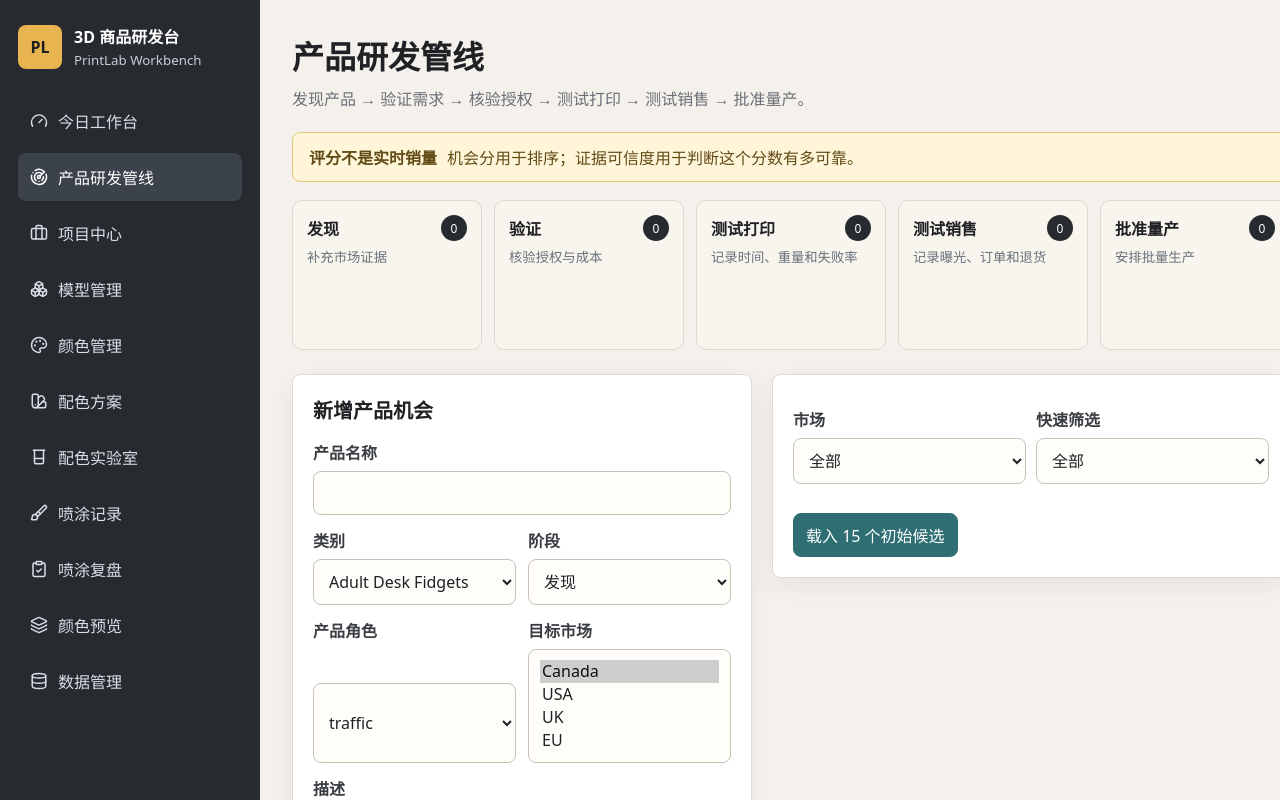
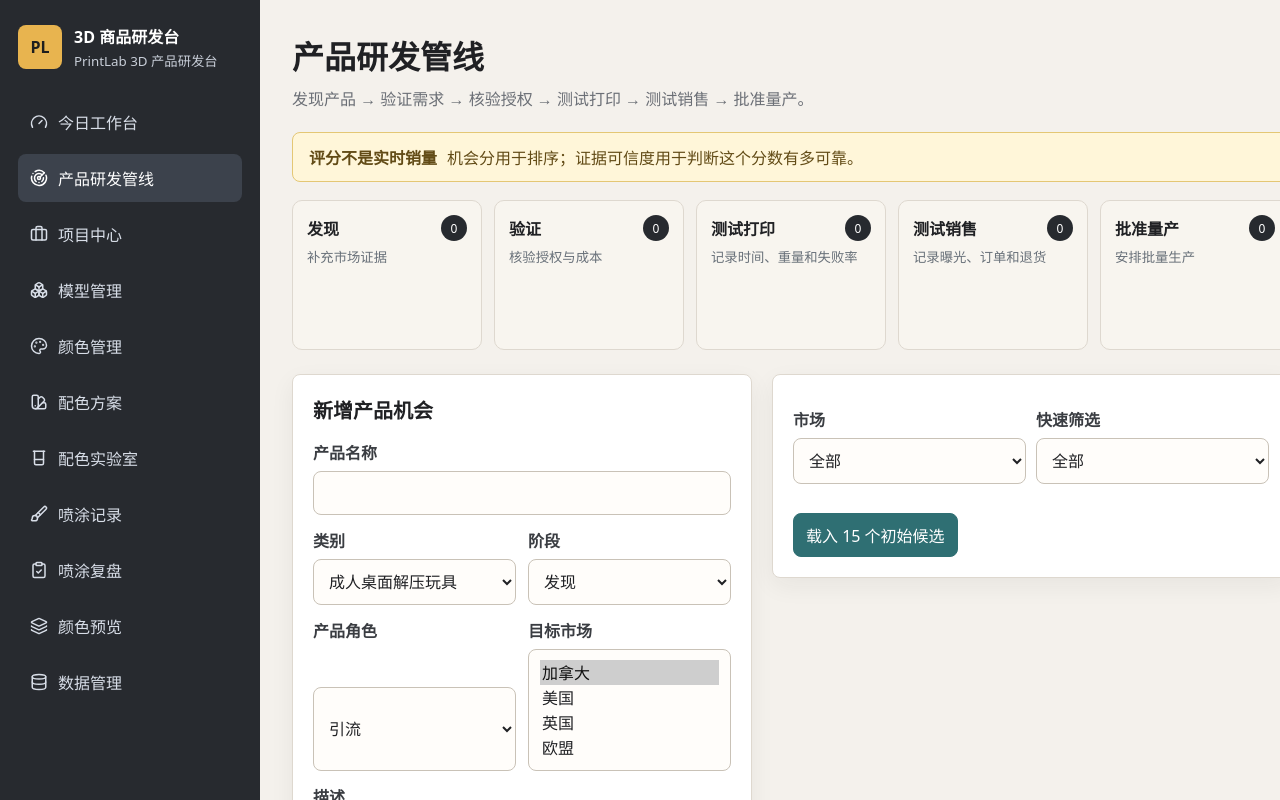
Before and after one commit to susiyuan5/print, a React (Vite) app in the folder spray-workbench/: page /print/product-radar in a window 1280 px wide. Shown: the top 800 px of the page. Built offline with nearby package versions, Linux system fonts and the light colour scheme.

Commit message:
localize product workflow interface

```diff
--- a/spray-workbench/src/app/App.tsx
+++ b/spray-workbench/src/app/App.tsx
@@ -50,7 +50,7 @@ export function App() {
           <span className="brand-mark">PL</span>
           <div>
             <strong>3D 商品研发台</strong>
-            <small>PrintLab Workbench</small>
+            <small>PrintLab 3D 产品研发台</small>
           </div>
         </div>
         <nav className="nav-list">
--- a/spray-workbench/src/pages/ProductRadarPage.tsx
+++ b/spray-workbench/src/pages/ProductRadarPage.tsx
@@ -9,7 +9,8 @@ import { createId } from "../utils/ids";
 import { transitionProduct } from "../utils/productRules";
 
 const markets: ProductMarket[] = ["Canada", "USA", "UK", "EU"];
-const categories = ["Adult Desk Fidgets", "Gaming and Desk Accessories", "Planters and Home Decor", "Personalized Gifts", "Local Problem-Solving Parts"];
+const marketLabels: Record<ProductMarket, string> = { Canada: "加拿大", USA: "美国", UK: "英国", EU: "欧盟" };
+const categories = ["成人桌面解压玩具", "游戏与桌面配件", "花盆与家居装饰", "个性化礼品", "本地问题解决零件"];
 const stages: { status: ProductStatus; label: string; action: string }[] = [
   { status: "watching", label: "发现", action: "补充市场证据" },
   { status: "candidate", label: "验证", action: "核验授权与成本" },
@@ -17,7 +18,8 @@ const stages: { status: ProductStatus; label: string; action: string }[] = [
   { status: "test-selling", label: "测试销售", action: "记录曝光、订单和退货" },
   { status: "approved", label: "批准量产", action: "安排批量生产" },
 ];
-const starter = ["Mechanical gear fidget", "Non-magnetic finger slider", "Controller stand", "Under-desk headphone hanger", "Modular cable organizer", "Planter with drip tray", "Personalized name planter", "Pet silhouette memorial", "Lithophane light enclosure", "Wedding name plate", "Pegboard tool holder", "RV storage hook", "Ski glove drying rack", "Appliance replacement knob", "Model-specific replacement clip"];
+const statusLabel = (status: ProductStatus) => stages.find((stage) => stage.status === status)?.label ?? "未知阶段";
+const starter = ["机械齿轮解压玩具", "无磁指尖滑块", "手柄支架", "桌下耳机挂架", "模块化理线器", "带托盘花盆", "个性化姓名花盆", "宠物剪影纪念品", "光栅灯罩", "婚礼姓名牌", "洞洞板工具挂架", "房车收纳挂钩", "滑雪手套烘干架", "家电替换旋钮", "特定型号替换卡扣"];
 const blank = () => ({ name: "", category: categories[0], markets: ["Canada"] as ProductMarket[], role: "traffic" as ProductRole, demand: 60, competition: 50, profit: 60, shipping: 70, video: 55, customization: 60, repeatability: 60, license: "unknown" as LicenseStatus, ip: "low" as RiskLevel, compliance: "low" as RiskLevel, status: "watching" as ProductStatus, evidence: "", description: "", price: "", material: "", packaging: "", shippingCost: "", time: "", modelId: "", projectId: "", schemeId: "", logId: "" });
 
 function breakdown(product: ProductOpportunity) {
@@ -72,7 +74,7 @@ export function ProductRadarPage() {
     ].filter(Boolean);
     const product: ProductOpportunity = {
       id: createId("radar"), name: form.name, category: form.category, markets: form.markets, productRole: form.role,
-      description: form.description, targetCustomer: "To be validated", customerProblem: "To be researched", customizationOptions: [],
+      description: form.description, targetCustomer: "待验证", customerProblem: "待研究", customizationOptions: [],
       demandScore: form.demand, competitionScore: form.competition, profitScore: form.profit, shippingScore: form.shipping, videoScore: form.video, customizationScore: form.customization, repeatabilityScore: form.repeatability,
       materialCostCad: Number(form.material) || undefined, packagingCostCad: Number(form.packaging) || undefined, shippingCostCad: Number(form.shippingCost) || undefined, sellingPriceCad: Number(form.price) || undefined, printTimeHours: Number(form.time) || undefined,
       licenseStatus: form.license, licenseEvidence: form.evidence || undefined, ipRisk: form.ip, complianceRisk: form.compliance, riskTags: [], sourceLinks: [], evidenceNotes: linkedNotes,
@@ -83,7 +85,7 @@ export function ProductRadarPage() {
   }
 
   function seed() {
-    starter.forEach((name, index) => dispatch({ type: "upsertProductOpportunity", product: { id: createId("radar"), name, category: categories[Math.min(4, Math.floor(index / 3))], markets, productRole: index < 2 ? "traffic" : index < 10 ? "profit" : "search", description: "Initial candidate — no STL file or commercial license is attached.", targetCustomer: "To be validated", customerProblem: "To be researched", customizationOptions: [], demandScore: 60, competitionScore: 50, profitScore: 60, shippingScore: 70, videoScore: 55, customizationScore: 60, repeatabilityScore: 60, licenseStatus: "unknown", ipRisk: "low", complianceRisk: "low", riskTags: [], sourceLinks: [], evidenceNotes: [], status: "watching", lastCheckedAt: new Date().toISOString().slice(0, 10) } }));
+    starter.forEach((name, index) => dispatch({ type: "upsertProductOpportunity", product: { id: createId("radar"), name, category: categories[Math.min(4, Math.floor(index / 3))], markets, productRole: index < 2 ? "traffic" : index < 10 ? "profit" : "search", description: "初始候选：尚未关联模型文件或商业授权。", targetCustomer: "待验证", customerProblem: "待研究", customizationOptions: [], demandScore: 60, competitionScore: 50, profitScore: 60, shippingScore: 70, videoScore: 55, customizationScore: 60, repeatabilityScore: 60, licenseStatus: "unknown", ipRisk: "low", complianceRisk: "low", riskTags: [], sourceLinks: [], evidenceNotes: [], status: "watching", lastCheckedAt: new Date().toISOString().slice(0, 10) } }));
   }
   function move(product: ProductOpportunity, status: ProductStatus) {
     const result = transitionProduct(product, status, data.productTestRecords ?? [], data.salesTestRecords ?? [], data.licenseRecords ?? []);
@@ -103,7 +105,7 @@ export function ProductRadarPage() {
         <h2>新增产品机会</h2>
         <Field label="产品名称"><input value={form.name} onChange={(e) => setForm({ ...form, name: e.target.value })} /></Field>
         <div className="form-grid"><Field label="类别"><select value={form.category} onChange={(e) => setForm({ ...form, category: e.target.value })}>{categories.map((item) => <option key={item}>{item}</option>)}</select></Field><Field label="阶段"><select value={form.status} onChange={(e) => setForm({ ...form, status: e.target.value as ProductStatus })}>{stages.map((item) => <option key={item.status} value={item.status}>{item.label}</option>)}</select></Field></div>
-        <div className="form-grid"><Field label="产品角色"><select value={form.role} onChange={(e) => setForm({ ...form, role: e.target.value as ProductRole })}>{["traffic", "profit", "search", "seasonal", "replacement"].map((item) => <option key={item}>{item}</option>)}</select></Field><Field label="目标市场"><select multiple value={form.markets} onChange={(e) => setForm({ ...form, markets: Array.from(e.target.selectedOptions, (option) => option.value as ProductMarket) })}>{markets.map((item) => <option key={item}>{item}</option>)}</select></Field></div>
+        <div className="form-grid"><Field label="产品角色"><select value={form.role} onChange={(e) => setForm({ ...form, role: e.target.value as ProductRole })}>{[["traffic","引流"],["profit","利润"],["search","搜索"],["seasonal","季节性"],["replacement","替换件"]].map(([value,label]) => <option key={value} value={value}>{label}</option>)}</select></Field><Field label="目标市场"><select multiple value={form.markets} onChange={(e) => setForm({ ...form, markets: Array.from(e.target.selectedOptions, (option) => option.value as ProductMarket) })}>{markets.map((item) => <option key={item} value={item}>{marketLabels[item]}</option>)}</select></Field></div>
         <Field label="描述"><textarea value={form.description} onChange={(e) => setForm({ ...form, description: e.target.value })} /></Field>
         <div className="radar-score-fields">{(["demand", "competition", "profit", "shipping", "video", "customization", "repeatability"] as const).map((key) => <label key={key}>{key}<input type="number" min="0" max="100" value={form[key]} onChange={(e) => setForm({ ...form, [key]: Number(e.target.value) })} /></label>)}</div>
         <div className="form-grid"><Field label="售价 CAD"><input type="number" value={form.price} onChange={(e) => setForm({ ...form, price: e.target.value })} /></Field><Field label="打印小时"><input type="number" value={form.time} onChange={(e) => setForm({ ...form, time: e.target.value })} /></Field><Field label="材料成本"><input type="number" value={form.material} onChange={(e) => setForm({ ...form, material: e.target.value })} /></Field><Field label="包装成本"><input type="number" value={form.packaging} onChange={(e) => setForm({ ...form, packaging: e.target.value })} /></Field><Field label="运费补贴"><input type="number" value={form.shippingCost} onChange={(e) => setForm({ ...form, shippingCost: e.target.value })} /></Field></div>
@@ -115,9 +117,9 @@ export function ProductRadarPage() {
       </form>
 
       <section>
-        <div className="panel"><div className="filter-grid"><Field label="市场"><select value={market} onChange={(e) => setMarket(e.target.value)}><option value="all">全部</option>{markets.map((item) => <option key={item}>{item}</option>)}</select></Field><Field label="快速筛选"><select value={quick} onChange={(e) => setQuick(e.target.value)}><option value="all">全部</option><option value="shipping">加拿大运输友好</option><option value="verified">已验证商用授权</option><option value="blocked">已阻塞</option></select></Field></div>{!products.length && <button className="button primary" onClick={seed}>载入 15 个初始候选</button>}</div>
+        <div className="panel"><div className="filter-grid"><Field label="市场"><select value={market} onChange={(e) => setMarket(e.target.value)}><option value="all">全部</option>{markets.map((item) => <option key={item} value={item}>{marketLabels[item]}</option>)}</select></Field><Field label="快速筛选"><select value={quick} onChange={(e) => setQuick(e.target.value)}><option value="all">全部</option><option value="shipping">加拿大运输友好</option><option value="verified">已验证商用授权</option><option value="blocked">已阻塞</option></select></Field></div>{!products.length && <button className="button primary" onClick={seed}>载入 15 个初始候选</button>}</div>
         <div className="radar-product-list">{shown.map((product) => { const value = calc(product); const blocked = value === 0; const money = profit(product); const parts = breakdown(product); return <article className={`radar-product ${blocked ? "blocked" : ""}`} key={product.id}>
-          <div className="card-top"><div><strong>{product.name}</strong><span className="radar-subtitle">{product.category} · {product.markets.join(", ")} · {product.status}</span></div><div className="radar-score"><strong>{value}</strong><span>{grade(value)}</span></div></div>
+          <div className="card-top"><div><strong>{product.name}</strong><span className="radar-subtitle">{product.category} · {product.markets.map((marketItem) => marketLabels[marketItem]).join("、")} · {statusLabel(product.status)}</span></div><div className="radar-score"><strong>{value}</strong><span>{grade(value)}</span></div></div>
           <div className="radar-badges"><span>可信度 {confidence(product)}%</span><span>授权 {product.licenseStatus}</span><span>IP {product.ipRisk}</span><span>合规 {product.complianceRisk}</span></div>
           {blocked && <p className="radar-blocked">商业测试已阻止：授权、IP 或合规风险不允许继续。</p>}
           <p>{product.description || "暂无描述"}</p>
```
